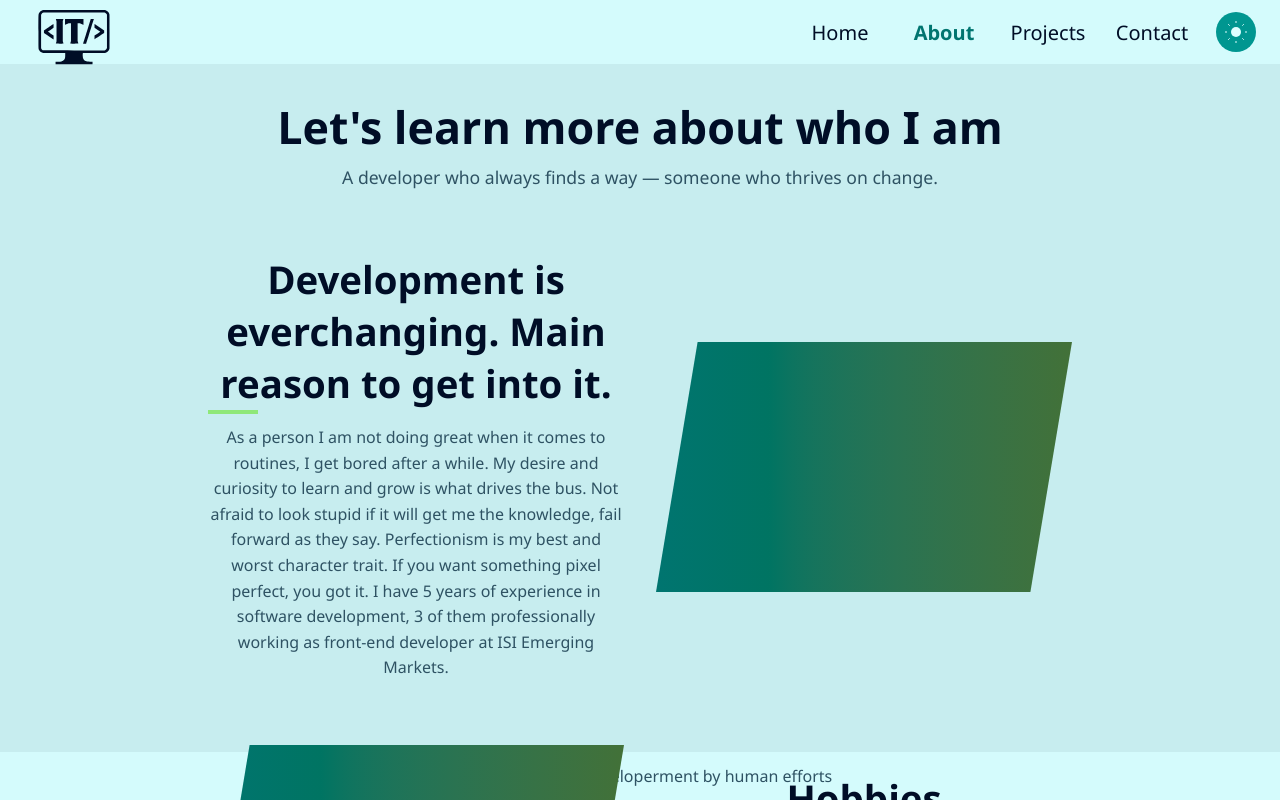
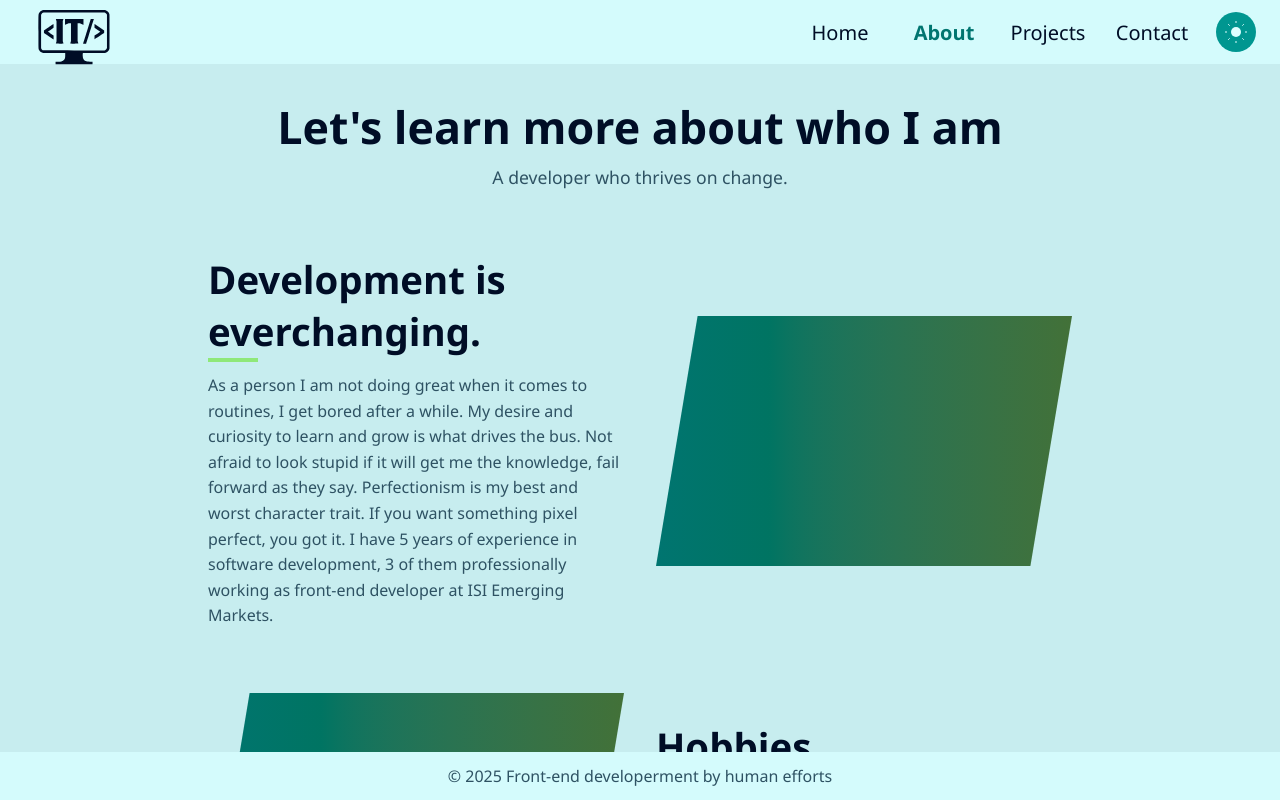
Before and after one commit to I-Tsenov/Portfolio, a React (Vite) app in the folder frontend/: page /about in a window 1280 px wide. Shown: the top 800 px of the page. Built offline with nearby package versions, Linux system fonts and the light colour scheme; no server answers.

Commit message:
minor improvements about page

```diff
--- a/frontend/src/layouts/Main/Main.module.scss
+++ b/frontend/src/layouts/Main/Main.module.scss
@@ -7,4 +7,5 @@
     height: calc(100vh - 7rem);
     font-size: $fs-lg;
     color: var(--text);
+    overflow: auto;
 }
--- a/frontend/src/pages/About/About.module.scss
+++ b/frontend/src/pages/About/About.module.scss
@@ -26,6 +26,7 @@
 .section {
     display: flex;
     align-items: center;
+    text-align: start;
     gap: 2rem;
     margin-bottom: 4rem;
     transition: transform 0.3s ease;
--- a/frontend/src/pages/About/About.tsx
+++ b/frontend/src/pages/About/About.tsx
@@ -22,10 +22,10 @@ const AboutMe: React.FC = () => {
         <div className={styles.container}>
             <div className={styles.intro}>
                 <h1>Let's learn more about who I am</h1>
-                <p>A developer who always finds a way — someone who thrives on change.</p>
+                <p>A developer who thrives on change.</p>
             </div>
 
-            <Section title="Development is everchanging. Main reason to get into it.">
+            <Section title="Development is everchanging.">
                 As a person I am not doing great when it comes to routines, I get bored after a while. My desire and
                 curiosity to learn and grow is what drives the bus. Not afraid to look stupid if it will get me the
                 knowledge, fail forward as they say. Perfectionism is my best and worst character trait. If you want
```
